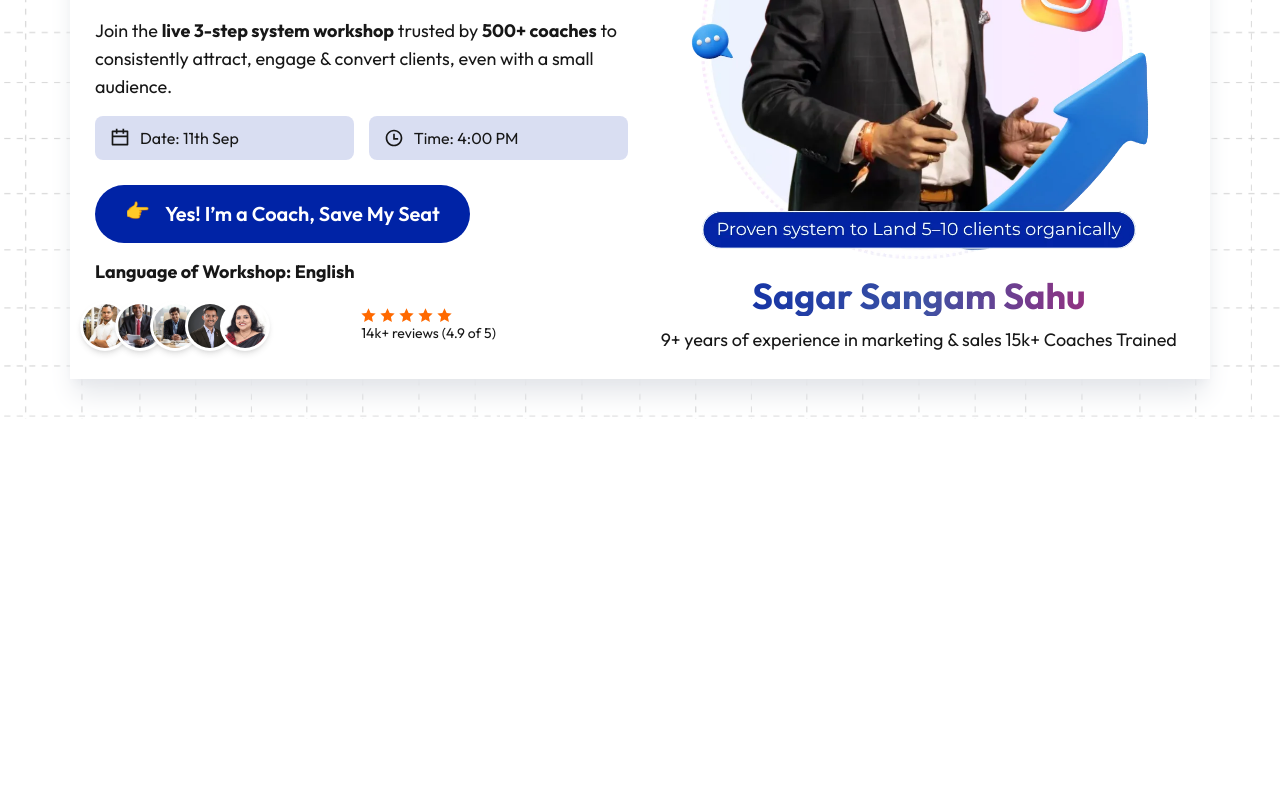
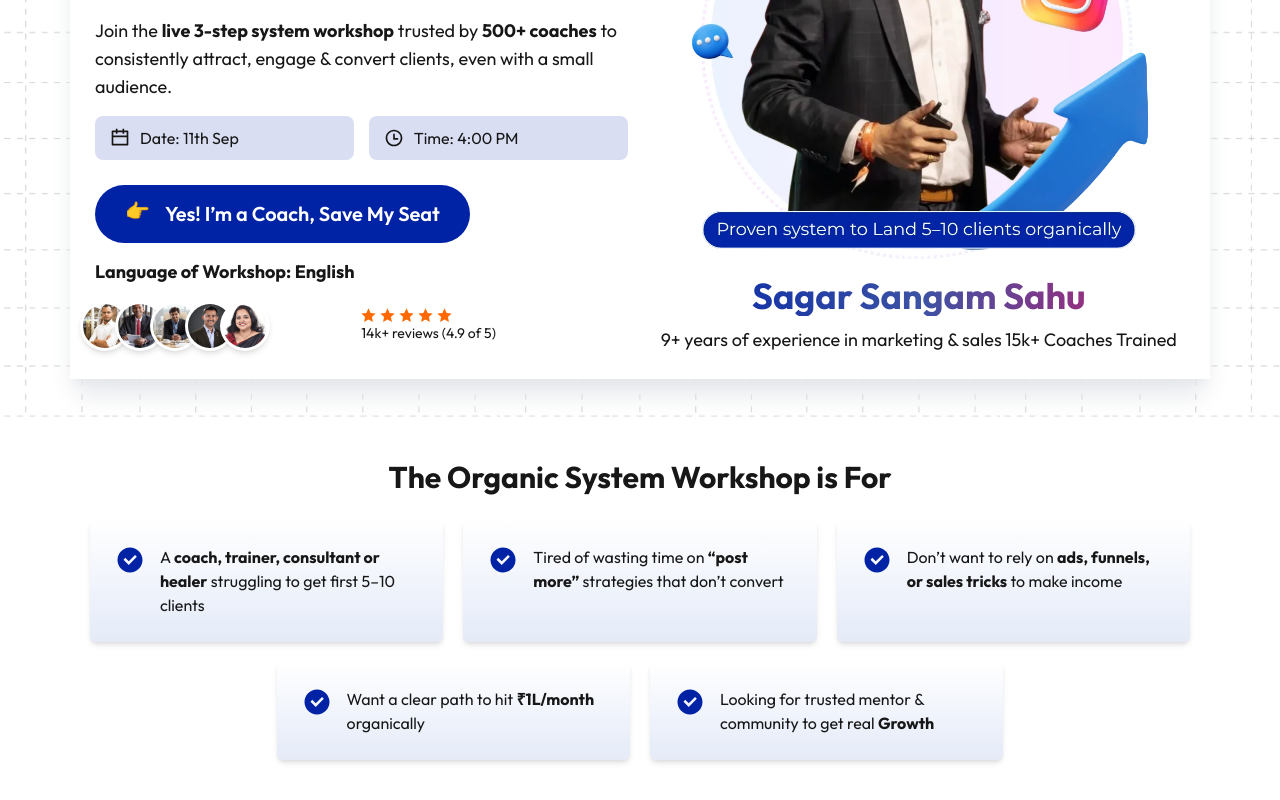
Before and after one commit to vishnut2003/hareesh_webinar, a Next.js app: page / in a window 1280 px wide. Shown: the part 278-1078 px from the top of the page. Before the commit the page ends 800 px from the top, so only its background shows below. Built offline with nearby package versions, Linux system fonts and the light colour scheme.

Commit message:
Complete organic-system-section

```diff
--- /dev/null
+++ b/src/app/(sections)/organic-system-section.tsx
@@ -0,0 +1,48 @@
+import DefaultSection from '@/layouts/default-section'
+import { RiCheckboxCircleFill } from '@remixicon/react'
+import React from 'react'
+
+const OrganicSystemSection = () => {
+
+    return (
+        <DefaultSection
+            outerClassName='py-[40px] px-[20px]'
+        >
+            <div
+                className='space-y-[25px]'
+            >
+                <h2
+                    className='text-center text-3xl font-bold'
+                >The Organic System Workshop is For</h2>
+                <div
+                    className='flex flex-wrap justify-center items-stretch gap-[20px]'
+                >
+                    {
+                        [
+                            'A <b>coach, trainer, consultant or healer</b> struggling to get first 5–10 clients',
+                            'Tired of wasting time on <b>“post more”</b> strategies that don’t convert',
+                            'Don’t want to rely on <b>ads, funnels, or sales tricks</b> to make income',
+                            'Want a clear path to hit <b>₹1L/month</b> organically',
+                            'Looking for trusted mentor & community to get real <b>Growth</b>',
+                        ].map((content, index) => (
+                            <div
+                                key={index}
+                                className='w-full max-w-[31%] p-[25px] bg-gradient-to-b from-white to-theme-primary/10 flex items-stretch gap-[15px] shadow-md rounded-md'
+                            >
+                                    <RiCheckboxCircleFill
+                                        className='min-w-max text-theme-primary'
+                                        size={30}
+                                    />
+                                    <p
+                                        dangerouslySetInnerHTML={{__html: content}}
+                                    />
+                            </div>
+                        ))
+                    }
+                </div>
+            </div>
+        </DefaultSection>
+    )
+}
+
+export default OrganicSystemSection
--- a/src/app/page.tsx
+++ b/src/app/page.tsx
@@ -1,9 +1,11 @@
 import HeroSection from "./(sections)/hero-section";
+import OrganicSystemSection from "./(sections)/organic-system-section";
 
 export default function Home() {
   return (
     <div>
       <HeroSection/>
+      <OrganicSystemSection/>
     </div>
   )
 }
```
